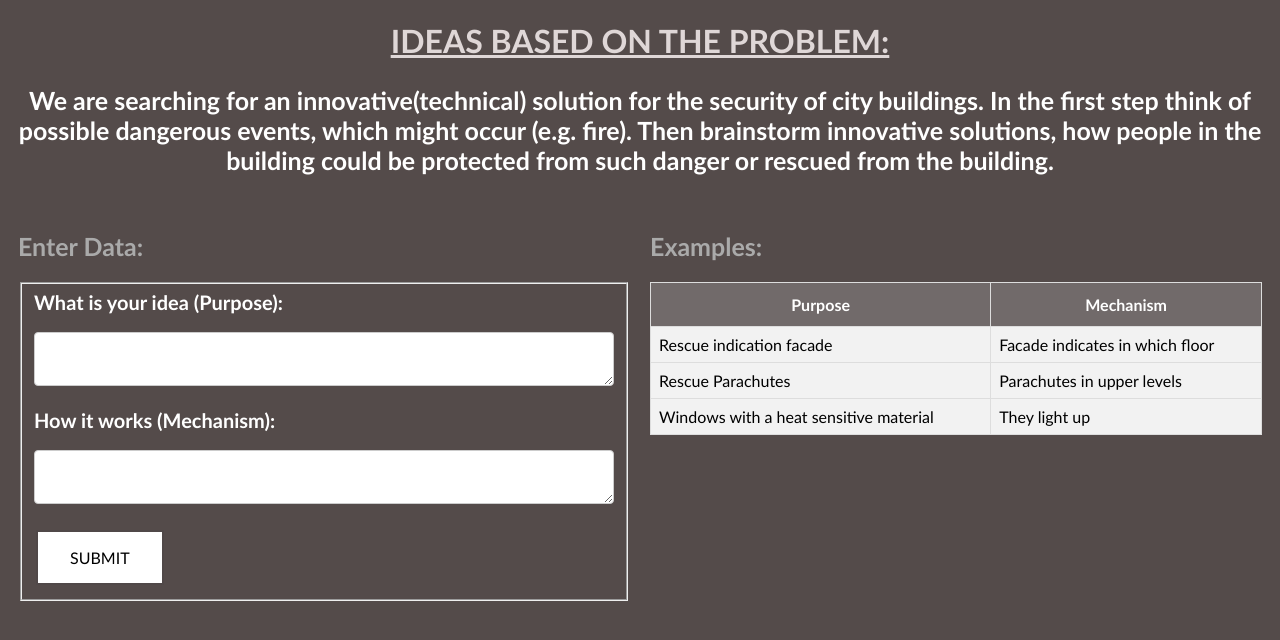
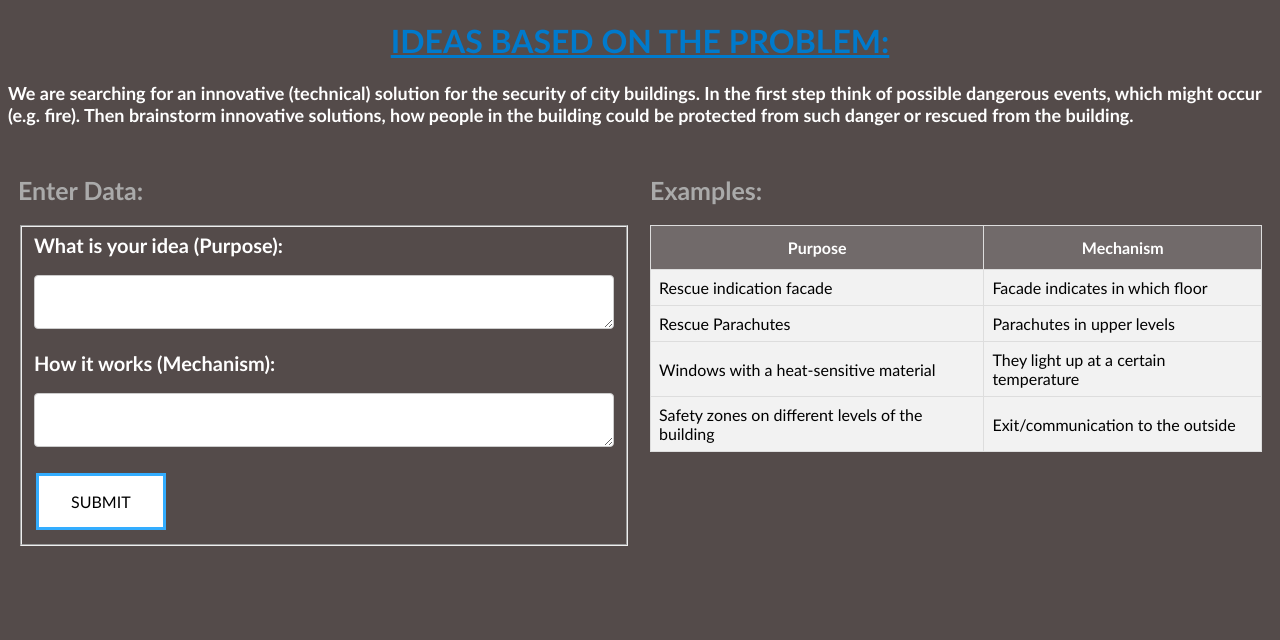
Before and after one commit to teiadom/ideasubmission, a Flask app: page / in a window 1280 px wide. Shown: the top 640 px of the page. Run offline with Flask 2, Linux system fonts and the light colour scheme.

Commit message:
Last Edits....

```diff
--- a/flask_qa/templates/home1.html
+++ b/flask_qa/templates/home1.html
@@ -55,7 +55,7 @@ h1 {
  font-family: "Trebuchet MS", Arial, Helvetica, sans-serif;
   text-align: center;
   text-transform: uppercase;
-  color: #dfd7d7;
+  color: #007acc;
   text-decoration: underline;
 }
 
@@ -100,13 +100,13 @@ font-family: "Trebuchet MS", Arial, Helvetica, sans-serif;
   background-color: white;
   color: black;
 
-  border: 2px solid #504848;
+  border: 3px solid #33adff;
 }
 
 .subBtn:hover {
 font-family: "Trebuchet MS", Arial, Helvetica, sans-serif;
-  background-color: #504848;
-  color: white;
+  background-color: #80ccff;
+  color: black;
 }
 
 #examples {
@@ -149,7 +149,7 @@ function myFunction() {
 <body>
 <div id="instruction">
   <h1>Ideas Based on the Problem:</h1>
-  <p>We are searching for an innovative(technical) solution for the security of city buildings.
+  <p style="text-align:left; font-size: 18px;">We are searching for an innovative (technical) solution for the security of city buildings.
       In the first step think of possible dangerous events, which might occur (e.g. fire).
             Then brainstorm innovative solutions, how people in the building could be protected from such danger or
             rescued from the building.</p>
@@ -205,8 +205,13 @@ function myFunction() {
 
   </tr>
         <tr>
-    <td>Windows with a heat sensitive material</td>
-    <td>They light up</td>
+    <td>Windows with a heat-sensitive material</td>
+    <td>They light up at a certain temperature</td>
+
+  </tr>
+        <tr>
+    <td>Safety zones on different levels of the building</td>
+    <td>Exit/communication to the outside</td>
 
   </tr>
 
```
